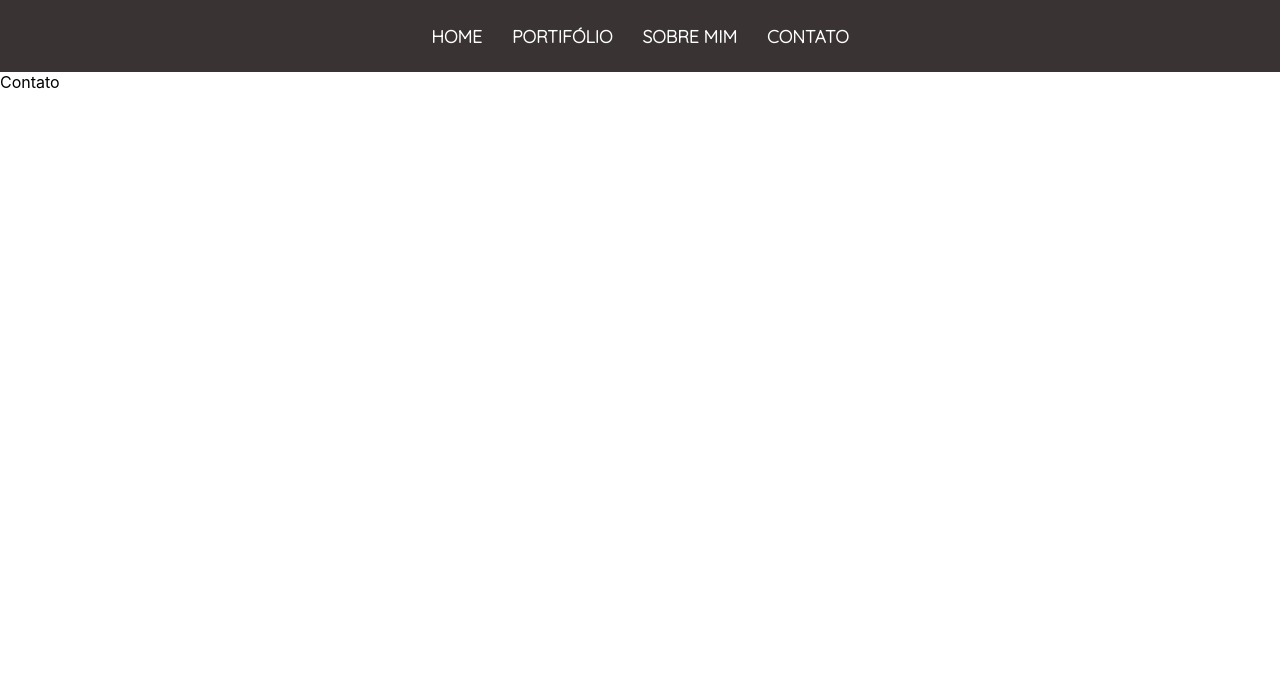
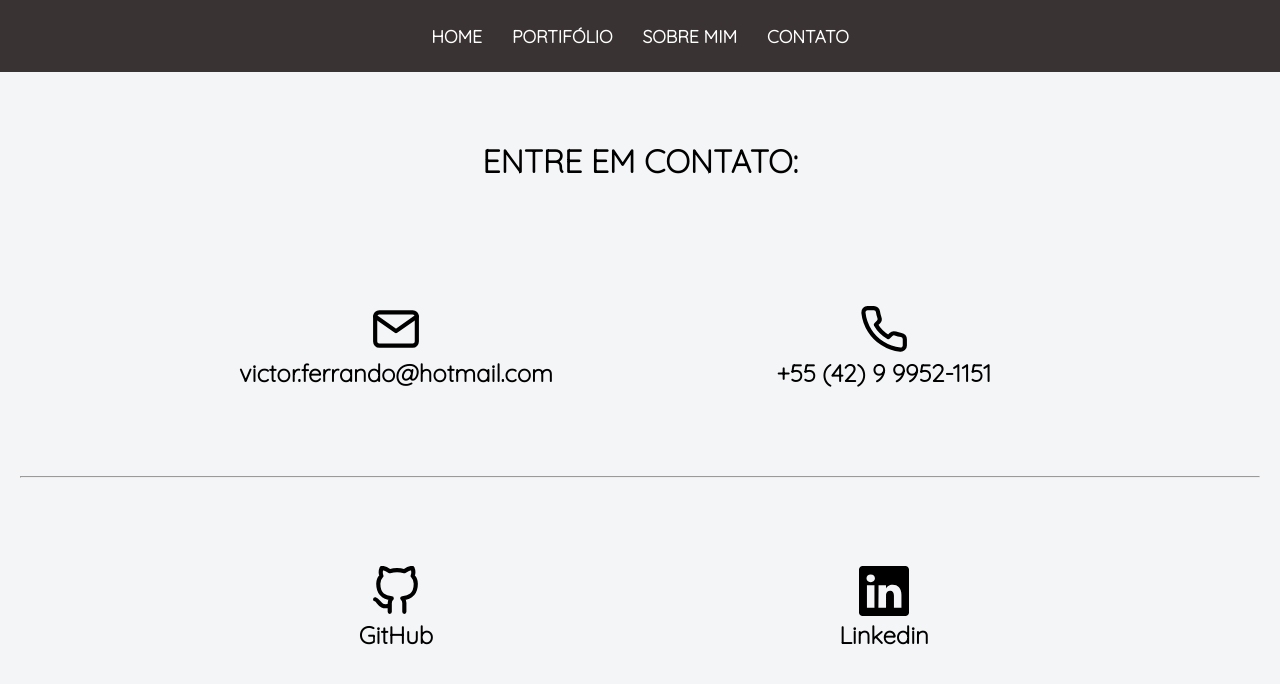
Before and after one commit to viittor/Portifolio, a React (Create React App) app: page /Contact in a window 1280 px wide. Shown: the top 684 px of the page. Built offline with nearby package versions, Linux system fonts and the light colour scheme.

Commit message:
Adicionado elementos da Pagina de contato, bem como estilização. Ajustes no titulo da pagina e background das paginas internas

```diff
--- a/package.json
+++ b/package.json
@@ -8,6 +8,7 @@
     "@testing-library/user-event": "^13.5.0",
     "react": "^17.0.2",
     "react-dom": "^17.0.2",
+    "react-icons": "^4.3.1",
     "react-router-dom": "^5.3.0",
     "react-scripts": "5.0.0",
     "web-vitals": "^2.1.2"
--- a/src/App.css
+++ b/src/App.css
@@ -4,6 +4,7 @@
   margin: 0;
   padding: 0;
   box-sizing: border-box;
+  text-decoration: none;
 }
 /*Homepage*/
 .body-home {
@@ -136,7 +137,6 @@
 }
 .thumb-item {
   border-radius: 10px;
-
   box-sizing: border-box;
   margin: 0;
   padding: 0;
@@ -145,23 +145,67 @@
 }
 
 /*Portifolio-Page*/
-.body{
-  background: white;
+.body {
+  background: #f4f5f7;
 }
 
 .main-port {
   margin: auto;
-  height: 100vh;
+  height: 90vh;
   padding: 20px;
   align-content: center;
   max-width: 1280px;
-  background: rgba(122, 112, 111, 0.288);
 }
-.main-port h1{
+.main-port h1 {
   text-align: center;
-  margin-bottom: 20px;
+  margin-bottom: 30px;
+  font-family: "Quicksand", sans-serif;
+  padding: 15px;
 }
-.port-items{
+.port-items {
   display: flex;
   justify-content: center;
 }
+
+/*Contact Page */
+
+.cont1-contact {
+  margin: 10px;
+  /* border: black 2px solid; */
+  display: flex;
+  align-items: center;
+  justify-content: center;
+  flex-wrap: wrap;
+  height: 30vh;
+}
+.cont2-contact {
+  /* border: red 2px solid; */
+  width: 40%;
+  min-width: 400px;
+  padding: 10px;
+  margin-top: 2%;
+  margin-bottom: 2%;
+  text-align: center;
+}
+
+.cont2-contact:hover{
+  background: rgba(255, 255, 255, 0.685);
+  border-radius: 10px;
+}
+.div-icon {
+  /* border: solid 2px red; */
+  color: black;
+}
+
+.icon-c {
+  width: auto;
+  min-height: 50px;
+}
+
+.div-cont-text {
+  /* border: solid 2px red; */
+  color: black;
+  font-size: 1.5em;
+  font-weight: 600;
+  font-family: "Quicksand", sans-serif;
+}
--- a/src/components/AboutPage/index.js
+++ b/src/components/AboutPage/index.js
@@ -1,10 +1,9 @@
 import React from "react";
-
 
 const AboutPage = () => {
   return (
-    <div>
-      About
+    <div className="body">
+      <div className="main-port">About</div>
     </div>
   );
 };
--- a/src/components/ContactPage/index.js
+++ b/src/components/ContactPage/index.js
@@ -1,10 +1,58 @@
 import React from "react";
-
+import { FiMail, FiPhone, FiGithub } from "react-icons/fi";
+import { BsLinkedin } from "react-icons/bs";
 
 const ContactPage = () => {
   return (
-    <div>
-      Contato
+    <div className="body">
+      <div className="main-port">
+        <div>
+          <h1>ENTRE EM CONTATO:</h1>
+        </div>
+        <div className="cont1-contact">
+          <div className="cont2-contact">
+            <a href="mailto:victor.ferrando@hotmail.com" title="Enviar um e-mail">
+              <div className="div-icon">
+                <FiMail className="icon-c" />
+              </div>
+              <div className="div-cont-text">victor.ferrando@hotmail.com</div>
+            </a>
+          </div>
+          <div className="cont2-contact">
+            <a
+              href="https://api.whatsapp.com/send?phone=5542999521151"
+              target="_blank" title="Conversar pelo WhatsApp"
+            >
+              <div className="div-icon">
+                <FiPhone className="icon-c" />
+              </div>
+              <div className="div-cont-text">+55 (42) 9 9952-1151</div>
+            </a>
+          </div>
+        </div>
+        <hr></hr>
+        <div className="cont1-contact">
+          <div className="cont2-contact">
+            <a href="https://github.com/viittor" target="_blank" title="Acessar GitHub">
+              <div className="div-icon">
+                <FiGithub className="icon-c" />
+              </div>
+              <div className="div-cont-text">GitHub</div>
+            </a>
+          </div>
+          <div className="cont2-contact">
+            <a
+              href="https://www.linkedin.com/in/victorferrandosilva/"
+              target="_blank" title="Acessar Linkedin"
+            >
+              <div className="div-icon">
+                <BsLinkedin className="icon-c" />
+              </div>
+              <div className="div-cont-text">Linkedin</div>
+            </a>
+          </div>
+        </div>
+      </div>
     </div>
   );
 };
--- a/src/components/PortifolioPage/index.js
+++ b/src/components/PortifolioPage/index.js
@@ -3,12 +3,13 @@ import Project from "../Project";
 
 const PortifolioPage = () => {
   return (
-    <div className="body" >
+    <div className="body">
       <div className="main-port">
-        <h1>CONHEÇA MEUS PROJETOS:</h1>
+        <div>
+          <h1>CONHEÇA MEUS PROJETOS:</h1>
+        </div>
         <div className="port-items">
-
-        <Project/>
+          <Project />
         </div>
       </div>
     </div>
```
Also changed, not shown: 1 other file (tests, documents, lock files or other folders).
